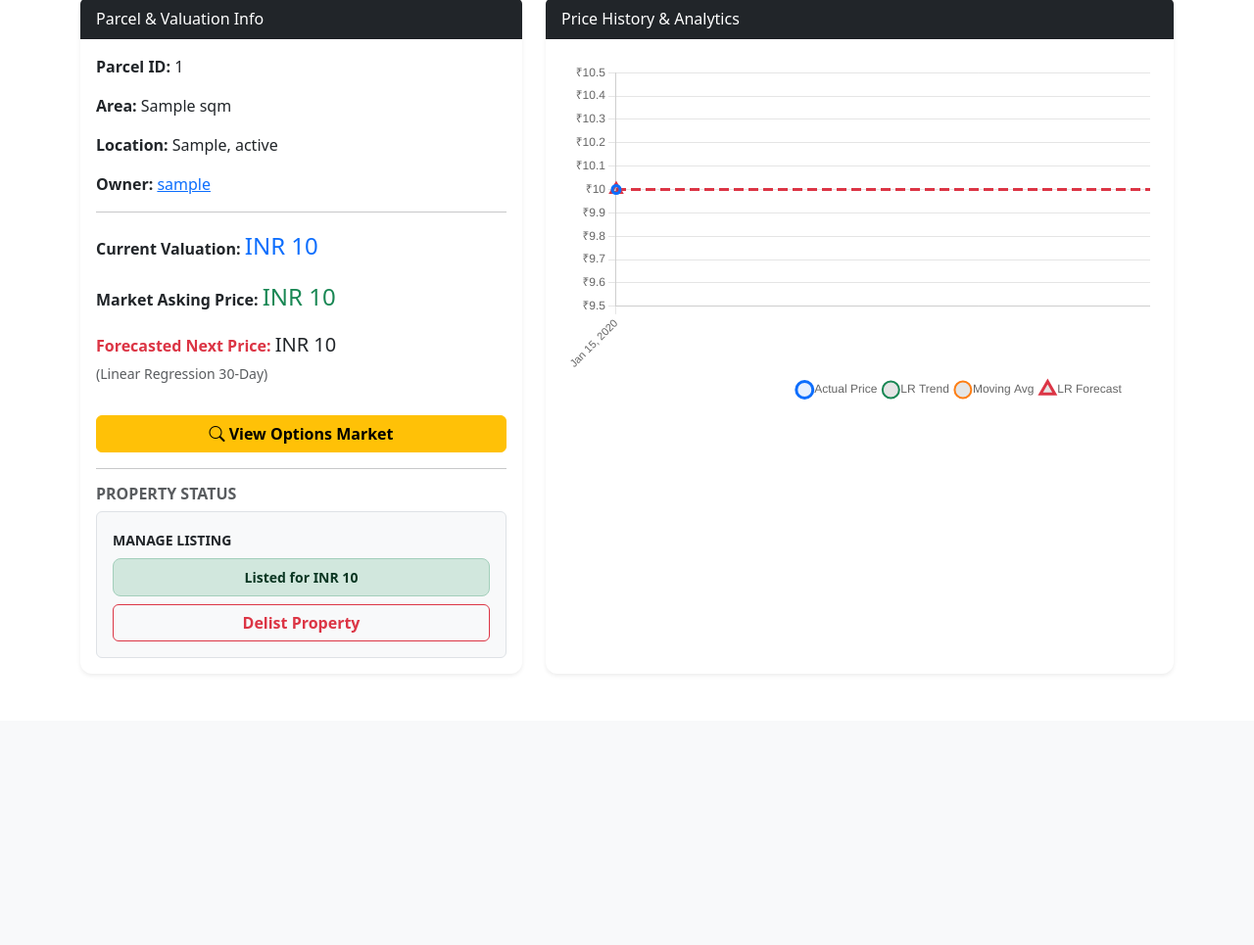
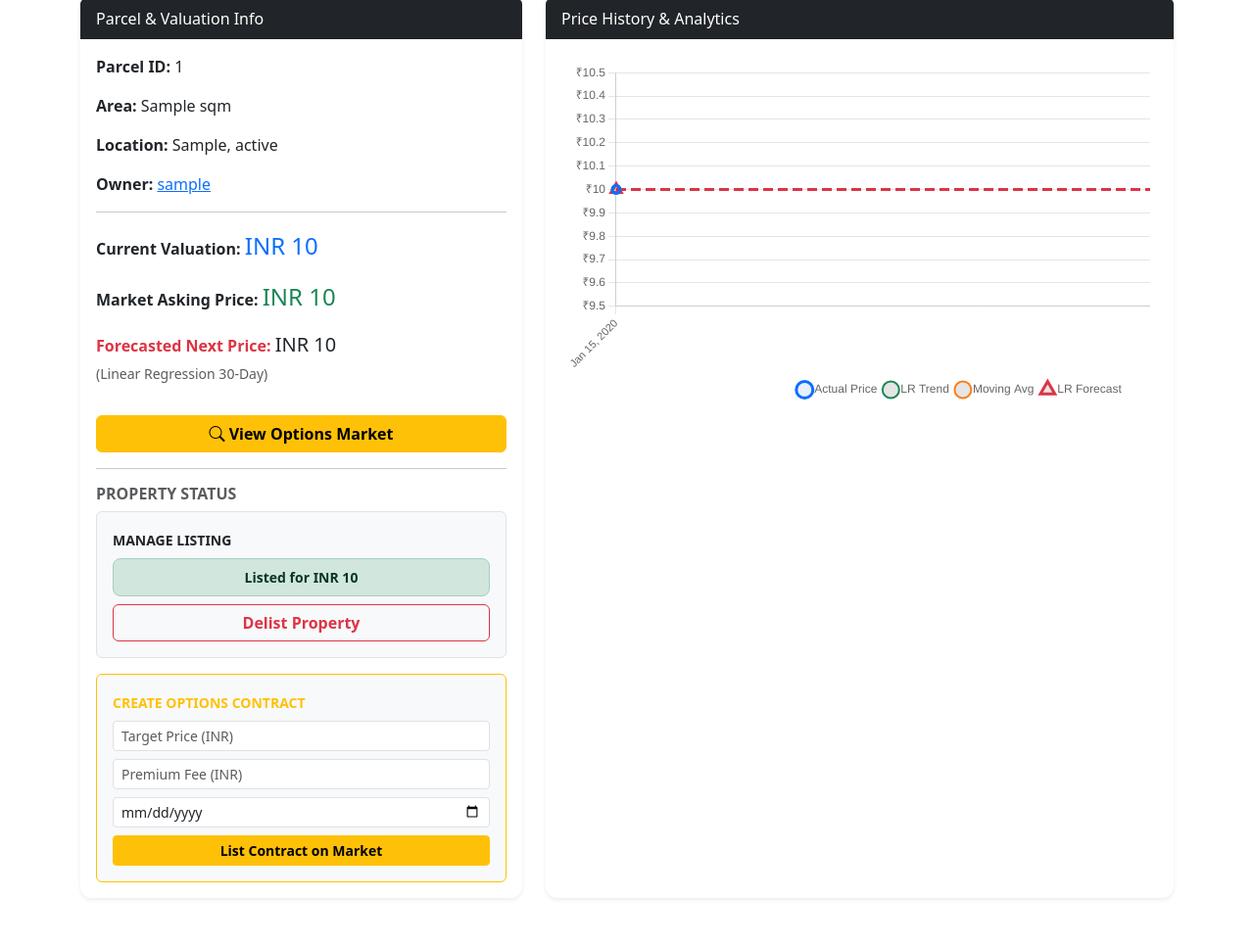
Before and after one commit to parthmistry903/land-options-trading, a Flask app: page /parcels/1 in a window 1280 px wide. Shown: the part 139-1104 px from the top of the page at 98% size. Before the commit the page ends 811 px from the top, so only its background shows below. Run offline with Flask 3, Linux system fonts and the light colour scheme; a user stored in the database is signed in; tables that the repository leaves empty or names only in its code hold one stand-in row (values such as "Sample post"); data that the repository does not hold is empty.

Commit message:
Update parcel_detail.html

```diff
--- a/templates/parcel_detail.html
+++ b/templates/parcel_detail.html
@@ -48,7 +48,23 @@
                                 {% endif %}
                             </form>
                         </div>
-                    {% else %}
+
+                        <div class="mt-3 p-3 border rounded bg-light border-warning">
+                            <label class="form-label fw-bold text-uppercase small text-warning">Create Options Contract</label>
+                            <form action="{{ url_for('create_option', parcel_id=parcel.parcel_id) }}" method="POST">
+                                <div class="mb-2">
+                                    <input type="number" name="strike_price" class="form-control form-control-sm" placeholder="Target Price (INR)" required>
+                                </div>
+                                <div class="mb-2">
+                                    <input type="number" name="premium" class="form-control form-control-sm" placeholder="Premium Fee (INR)" required>
+                                </div>
+                                <div class="mb-2">
+                                    <input type="date" name="expiry_date" class="form-control form-control-sm" required>
+                                </div>
+                                <button type="submit" class="btn btn-warning btn-sm w-100 fw-bold">List Contract on Market</button>
+                            </form>
+                        </div>
+                        {% else %}
                         {% if parcel.is_for_sale %}
                             <form method="POST" action="{{ url_for('buy_parcel', parcel_id=parcel.parcel_id) }}">
                                 <button type="submit" class="btn btn-danger w-100 py-2 fs-5 fw-bold" onclick="return confirm('Confirm purchase?');">
```
